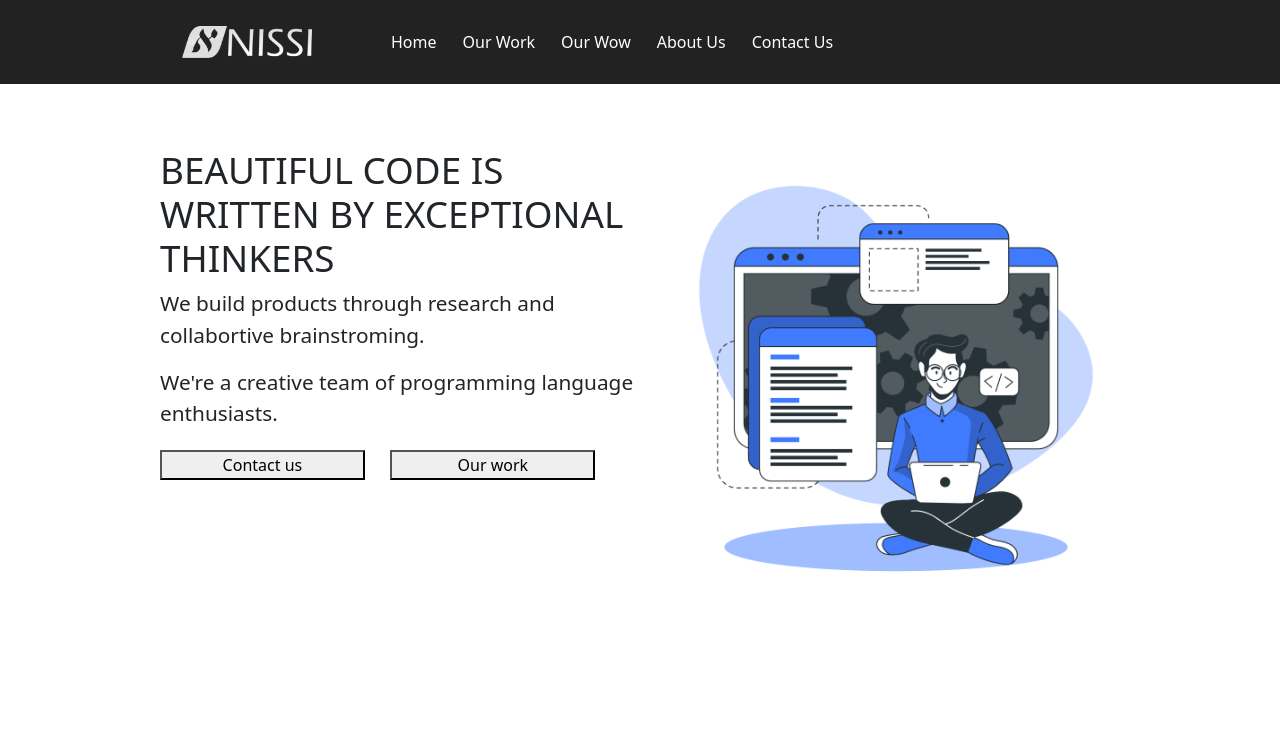
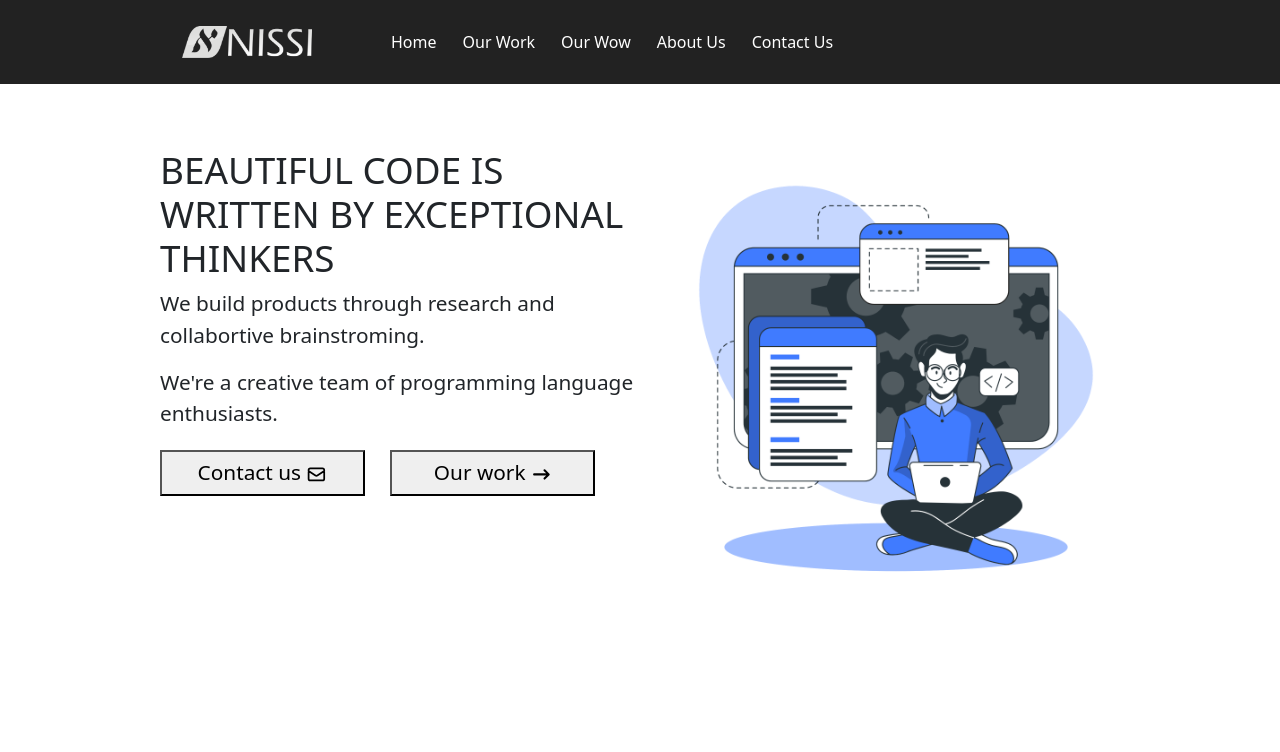
Before and after one commit to royceNissi/Nissi-Computing-labs, a React (Create React App) app: page / in a window 1280 px wide. Shown: the top 752 px of the page. Built offline with nearby package versions, Linux system fonts and the light colour scheme.

Commit message:
styling buttons

```diff
--- a/src/pages/Home.js
+++ b/src/pages/Home.js
@@ -2,6 +2,7 @@ import { Footer } from "../components/Footer"
 import { Solutions } from "../components/Solutions"
 import { Success } from "../components/Success"
 import { Projects } from "../components/Projects"
+import { HiArrowNarrowRight,HiOutlineMail } from "react-icons/hi";
 import homeImage from '../assests/home page image/Developer activity-bro.png'
 export const Home = () => {
     return (
@@ -29,10 +30,10 @@ export const Home = () => {
                     </p> */}
                     <div className="button-container">
                         <button className="home-page__button contact-us-button">
-                            Contact us
+                            Contact us <HiOutlineMail/>
                         </button>
                         <button className="home-page__button our-work-button">
-                            Our work
+                            Our work <HiArrowNarrowRight/>
                         </button>
                     </div>
                 </div>
--- a/src/scss/05-objects/homepage.scss
+++ b/src/scss/05-objects/homepage.scss
@@ -18,6 +18,10 @@
         display: flex;
         flex-wrap: wrap;
     }
+    &__button{
+        font-size: 1.3em;
+        padding: 5px 2px;
+    }
 }
 @include small-screen{
     .home-page{
@@ -35,6 +39,7 @@
            width: 100%;
         }
         &__button{
+            font-size: 1em;
             width: 100%;
         }
         .button-container{
```
